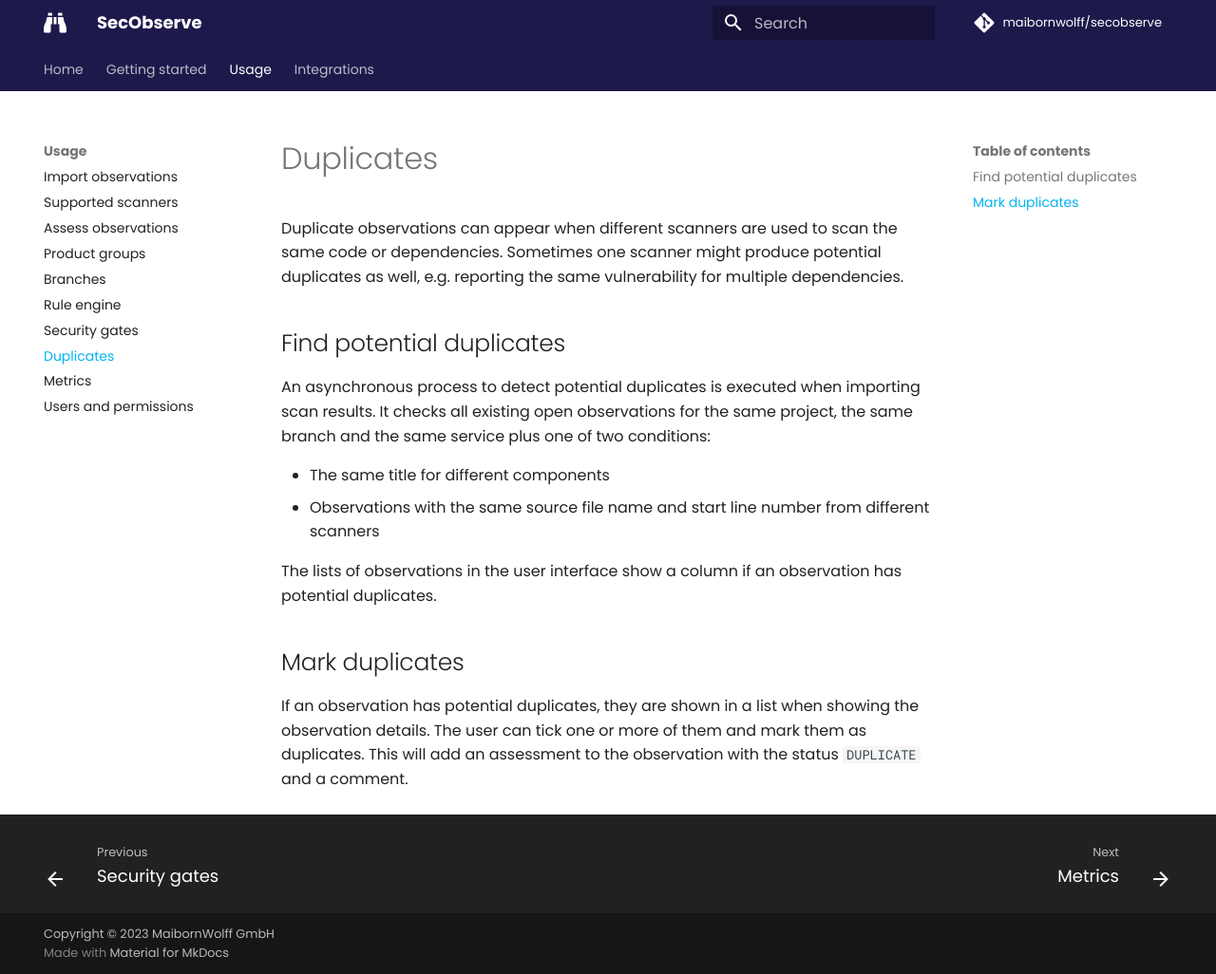
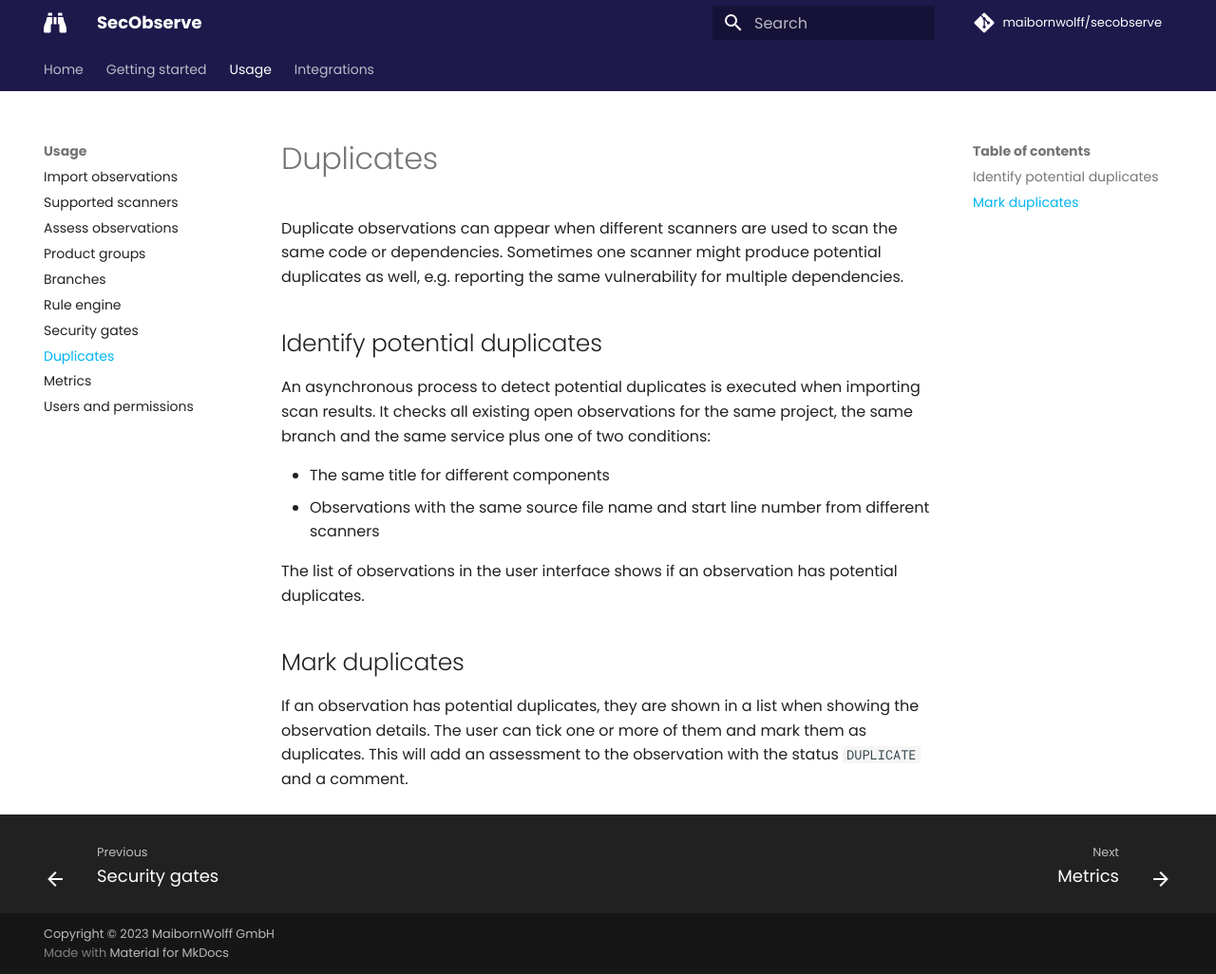
Before and after one commit to MaibornWolff/SecObserve, an MkDocs documentation site: the page built from docs/usage/duplicates.md, in a window 1280 px wide and 1026 px high. Shown: the whole window at 95% size. Built offline with MkDocs 1.6.1 and Material for MkDocs 9.7.7, drawn with Linux system fonts in a browser that asks for light colours; comment, search, counter and statistics services are not loaded.

Commit message:
chore: more documentation enhancements

```diff
--- a/docs/getting_started/anatomy_of_an_observation.md
+++ b/docs/getting_started/anatomy_of_an_observation.md
@@ -37,7 +37,7 @@ Every time either the severity or the status get changed by an import or an asse
 
 *(not shown in the screenshot)*
 
-If an observation has [potential duplicates](../usage/duplicates.md#find-potential-duplicates), they are listed here and can be [marked as duplicates](../usage/duplicates.md#mark-duplicates).
+If an observation has [potential duplicates](../usage/duplicates.md#identify-potential-duplicates), they are listed here and can be [marked as duplicates](../usage/duplicates.md#mark-duplicates).
 
 
 ## Metadata
--- a/docs/usage/duplicates.md
+++ b/docs/usage/duplicates.md
@@ -2,14 +2,14 @@
 
 Duplicate observations can appear when different scanners are used to scan the same code or dependencies. Sometimes one scanner might produce potential duplicates as well, e.g. reporting the same vulnerability for multiple dependencies.
 
-## Find potential duplicates
+## Identify potential duplicates
 
 An asynchronous process to detect potential duplicates is executed when importing scan results. It checks all existing open observations for the same project, the same branch and the same service plus one of two conditions:
 
 * The same title for different components
 * Observations with the same source file name and start line number from different scanners
 
-The lists of observations in the user interface show a column if an observation has potential duplicates.
+The list of observations in the user interface shows if an observation has potential duplicates.
 
 ## Mark duplicates
 
```
Also changed, not shown: docs/getting_started/features.md (+1 -1 lines).
